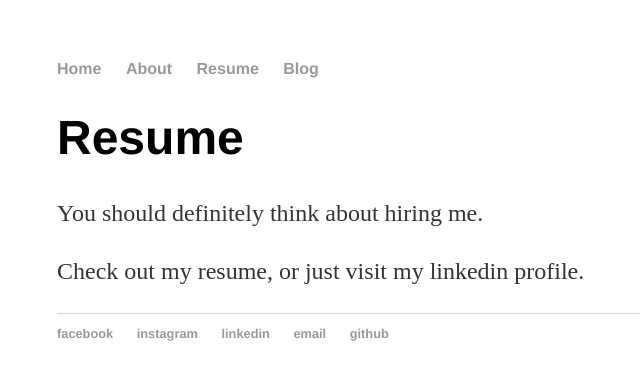
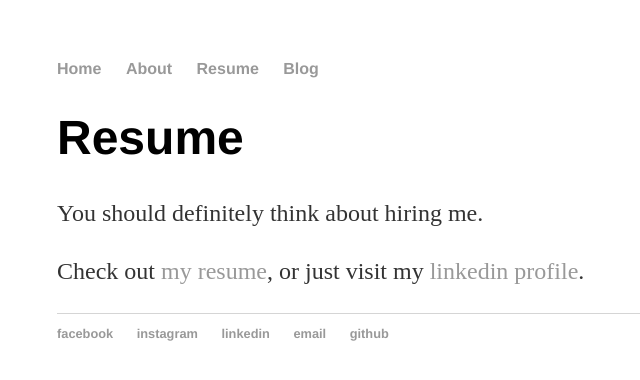
Before and after one commit to robertsonmcclure/robertsonmcclure.github.io, a Jekyll site: the page built from resume/index.html, in a window 1280 px wide. Shown: the top 380 px of the page, without its empty margins (135-775 px from the left). Built offline with Jekyll 4.4.1, drawn with Linux system fonts in a browser that asks for light colours; part of the change alters nothing that is shown.

Commit message:
commited using script

```diff
--- a/resume/index.html
+++ b/resume/index.html
@@ -2,6 +2,6 @@
 layout: default
 title: Resume
 ---
-    <h1>Resume</h1>
-    <p>You should definitely think about hiring me.</p>
-    <p>Check out my resume, or just visit my linkedin profile.</p>
+<h1>Resume</h1>
+<p>You should definitely think about hiring me.</p>
+<p>Check out <a href="resume.pdf">my resume</a>, or just visit my <a href="https://www.linkedin.com/in/robertsonmcclure">linkedin profile</a>.</p>
```
Also changed, not shown: 1 other file.
